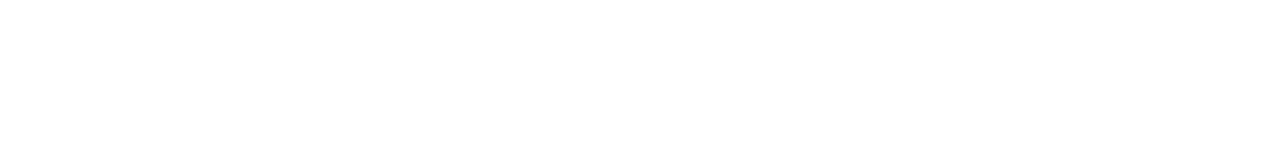
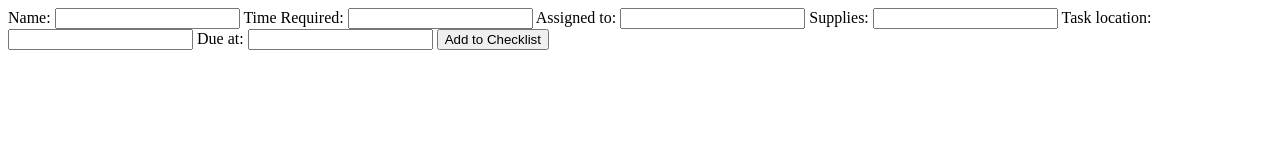
Before and after one commit to CharlesBCookman/To-Do-List, a plain HTML site: page index.html in a window 1280 px wide. Drawn offline with Linux system fonts and the light colour scheme.

Commit message:
add form for collecting info for checklist.
Co-authored-by: Charles <charlesbcookman@gmail.com>

```diff
--- a/index.html
+++ b/index.html
@@ -8,6 +8,20 @@
     <title>to do list</title>
 </head>
 <body>
-
+    <form>
+        <label for="task-name">Name:</label>
+        <input type="text" id="task-name" name="person">
+        <label for="time">Time Required:</label>
+        <input type="text" id="time" name="time">
+        <label for="assigned-to">Assigned to:</label>
+        <input type="text" id="assigned-to" name="person">
+        <label for="supplies">Supplies:</label>
+        <input type="text" id="supplies" name="supplies">
+        <label for="location">Task location:</label>
+        <input type="text" id="location" name="location">
+        <label for="due">Due at:</label>
+        <input type="text" id="due" name="due-date">
+        <button id="add-to-list">Add to Checklist</button>
+    </form>
 </body>
 </html>
--- a/js/script.js
+++ b/js/script.js
@@ -1,3 +1,5 @@
+//Business Logic
+
 function List(){
     this.tasks = {};
 }
@@ -27,3 +29,9 @@ function Task(taskName, taskTime, taskPerson, taskSupplies, taskLocation, taskDa
     this.taskDate = taskDate;
     this.taskComplete = taskComplete
 }
+
+//UI Logic
+
+window.addEventListener("load", function(event){
+    event.preventDefault()
+})
```
